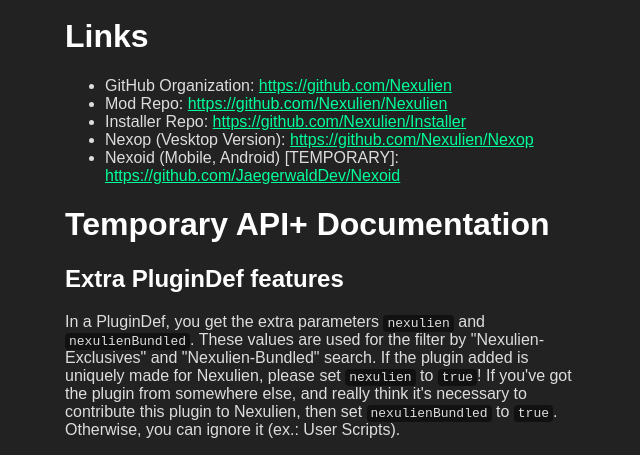
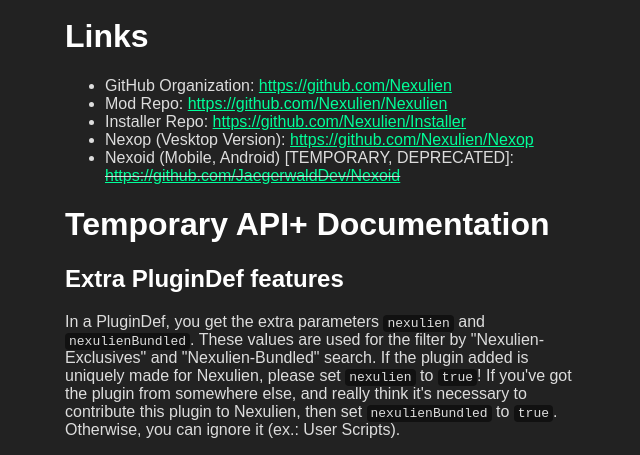
Before and after one commit to Nexulien/Nexulien.github.io, a plain HTML site: page index.html in a window 1280 px wide. Shown: the part 345-800 px from the top of the page, without its empty margins (319-959 px from the left). Drawn offline with Linux system fonts and the light colour scheme.

Commit message:
deprecate nexoid temporarily

```diff
--- a/index.html
+++ b/index.html
@@ -50,7 +50,7 @@
             <li>Installer Repo: <a href="https://github.com/Nexulien/Installer">https://github.com/Nexulien/Installer</a></li>
 
             <li>Nexop (Vesktop Version): <a href="https://github.com/Nexulien/Nexop">https://github.com/Nexulien/Nexop</a></li>
-            <li>Nexoid (Mobile, Android) [TEMPORARY]: <a href="https://github.com/JaegerwaldDev/Nexoid">https://github.com/JaegerwaldDev/Nexoid</a></li>
+            <li>Nexoid (Mobile, Android) [TEMPORARY, DEPRECATED]: <s><a href="https://github.com/JaegerwaldDev/Nexoid">https://github.com/JaegerwaldDev/Nexoid</a></s></li>
         </ul>
         <h1>Temporary API+ Documentation</h1>
         <h2>Extra PluginDef features</h2>
```
